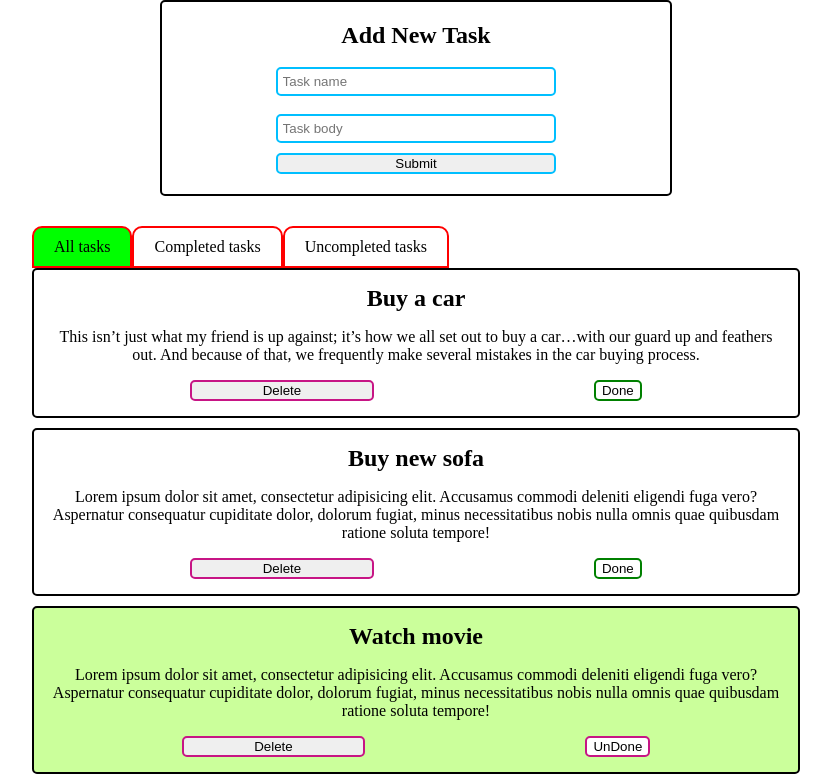
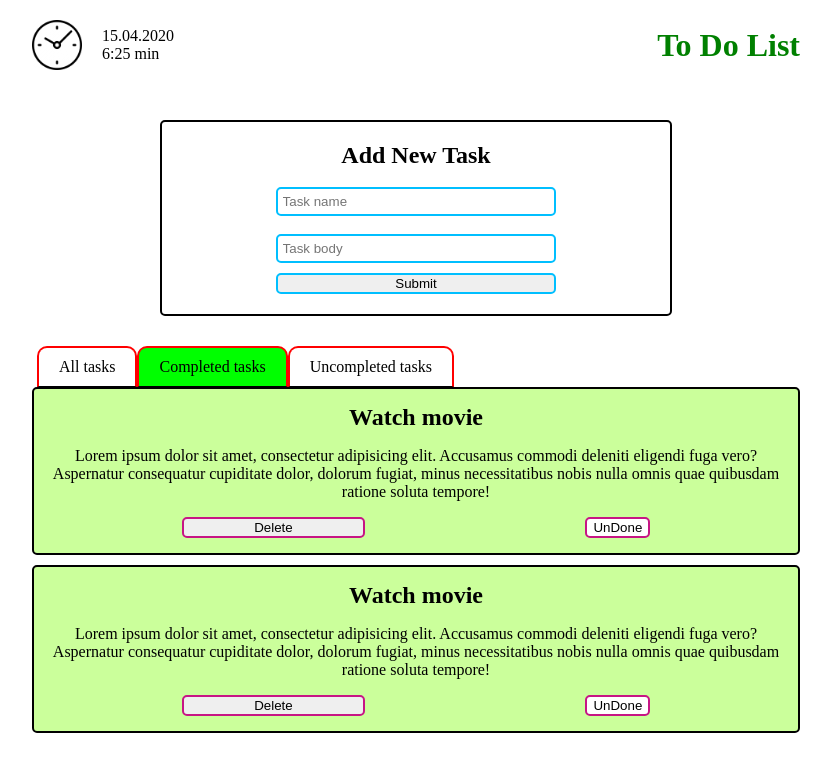
Before and after one commit to Planime/toDoList-webpack, a website built with webpack: page src/index.html in a window 1280 px wide. Both pictures are taken after a click on the element "Completed tasks". Shown: the top 781 px of the page, without its empty margins (224-1055 px from the left). Built offline with nearby package versions, Linux system fonts and the light colour scheme; files whose address does not match are found by name; a web font is replaced by a local one.

Commit message:
added comments

```diff
--- a/src/css/style.css
+++ b/src/css/style.css
@@ -17,6 +17,30 @@ ul {
     margin: 0;
     padding: 0;
     list-style: none;
+}
+
+
+.header {
+    width: 60%;
+    margin: 0 auto 30px;
+    display: flex;
+    justify-content: space-between;
+    padding: 20px 0;
+    align-items: center;
+
+}
+
+.header-title {
+
+}
+
+.header-clock-pic {
+    margin-right: 20px;
+}
+
+.header-clock {
+    display: flex;
+    align-items: center;
 }
 
 .form {
@@ -197,6 +221,7 @@ ul {
     display: flex;
     width: 60%;
     margin: 0 auto;
+    padding-left: 5px;
 }
 
 .tabs {
@@ -205,6 +230,7 @@ ul {
     border: 2px solid #ff0000;
     border-radius: 10px 10px 0 0;
     cursor: pointer;
+    border-bottom: 1px solid black;
 }
 
 .tabs:hover {
@@ -214,3 +240,7 @@ ul {
 .js-active-tab {
     background-color: #00ff00;
 }
+
+.js-display-none {
+    display: none;
+}
--- a/src/index.html
+++ b/src/index.html
@@ -5,6 +5,15 @@
     <title>ToDoTask</title>
 </head>
 <body>
+
+<header class="header">
+    <div class="header-clock">
+        <img class="header-clock-pic" src="./imgs/timePicture.png" height="50" width="50"/>
+        <div class="header-date">Time</div>
+    </div>
+
+    <h1 class="header-title">To Do List</h1>
+</header>
 
 <form class="form" name="form">
     <h2 class="form-title">Add New Task</h2>
--- a/src/js/config/ui.config.js
+++ b/src/js/config/ui.config.js
@@ -1,3 +1,8 @@
+/**
+ * @description User Interface elements from HTML
+ * @type {object} ui
+*/
+
 const ui = {
     form: document.forms["form"],
     inputTitle: document.querySelector('.task-title'),
@@ -5,7 +10,10 @@ const ui = {
     taskList: document.querySelector('.task-list'),
     confirmContainer: document.querySelector('.confirm-container'),
     confirmOk: document.querySelector('.confirm-delete-ok'),
-    confirmCancel: document.querySelector('.confirm-delete-cancel')
+    confirmCancel: document.querySelector('.confirm-delete-cancel'),
+    taskTabsContainer: document.querySelector('.tab-container'),
+    taskTabsAll: document.querySelectorAll('.tabs'),
+    time: document.querySelector('.header-date'),
 };
 
 export default ui
--- a/src/js/helpers/validate.js
+++ b/src/js/helpers/validate.js
@@ -6,9 +6,10 @@ const regExpDic = {
 
 /**
  * Function validate. Check input on RegExp provided in regExpDic by input data-required type
- *
  * @param {HTMLInputElement} el
  * @returns {Boolean} - return true if input valid or doesn't has attr data-required
+ *
+ * @type {object} regExpDic
  */
 
 export function validate(el) {
--- a/src/js/index.js
+++ b/src/js/index.js
@@ -1,6 +1,7 @@
 import '../css/style.css'
 import ui from "./config/ui.config"
 import tasks from '../assets/tasks';
+import '../assets/imgs/timePicture.png'
 import { validate } from './helpers/validate'
 import { showInputError, removeInputError } from './views/form';
 import { createObjOfTasks } from "./helpers/createObjOfTasks";
@@ -9,14 +10,21 @@ import { createNewTask } from "./helpers/createNewTask";
 import { nextTaskId } from "./helpers/nextTaskId";
 import { removeTask } from "./views/removeTask";
 import { setTaskCompleted } from "./views/setTaskCompleted";
+import { showAllTasks, showCompletedTasks, showUncompletedTasks } from "./views/renderTabTasks";
+import {showTime} from "./views/showTime";
 
-const { form, inputTitle, inputBody, taskList:taskContainer } = ui;
+
+
+const { form, inputTitle, inputBody, taskList:taskContainer, taskTabsContainer, taskTabsAll, time } = ui;
 const inputs = [inputTitle, inputBody];
+const [_, tabCompleted, tabUncompleted] = taskTabsAll;
 
 const objOfTasks = createObjOfTasks(tasks);
+showTime(time);
 
-
-// Events
+/**
+ * @description Events block
+ */
 form.addEventListener('submit', e => {
     e.preventDefault();
     onSubmit();
@@ -25,7 +33,30 @@ inputs.forEach(el => el.addEventListener('focus',  () => removeInputError(el) ))
 
 window.addEventListener('unload', () => {
     localStorage.setItem("tasks", JSON.stringify(objOfTasks))
-})
+});
+
+taskTabsContainer.addEventListener('click', (event) => {
+    const target = event.target;
+    if (target.classList.contains('js-active-tab') || !target.classList.contains('tabs')) return;
+    taskTabsAll.forEach((el) => {
+        el.classList.remove('js-active-tab')
+    });
+
+    showTabsTasks(target)
+
+});
+
+/**
+ * @description function showTabsTasks checking active tabs and showing tasks
+ * @param {HTMLSpanElement} target
+ */
+function showTabsTasks(target) {
+    const listItems = taskContainer.querySelectorAll('.task-item');
+
+    if (target.classList.contains('tab-all')) showAllTasks(target, listItems);
+    if (target.classList.contains('tab-completed'))  showCompletedTasks(target, listItems);
+    if (target.classList.contains('tab-uncompleted')) showUncompletedTasks(target, listItems);
+}
 
 taskContainer.addEventListener('click', (event) => {
     const target = event.target;
@@ -35,16 +66,22 @@ taskContainer.addEventListener('click', (event) => {
 
     if (target.hasAttribute('data-done-btn')) {
         const dataAttr = target.getAttribute('data-done-btn');
-        setTaskCompleted(target, dataAttr, objOfTasks)
+        setTaskCompleted(target, dataAttr, objOfTasks);
+
+        const listItems = document.querySelectorAll(".task-item");
+
+        if (tabCompleted.classList.contains("js-active-tab")) showCompletedTasks(tabCompleted, listItems);
+        if (tabUncompleted.classList.contains("js-active-tab")) showUncompletedTasks(tabUncompleted, listItems);
     }
 
 
 });
 
-
-
 renderAllTasks(objOfTasks);
 
+/**
+ * @description function onSubmit - event occurs at the click of a Submit button
+ */
 
 function onSubmit() {
 
@@ -58,7 +95,6 @@ function onSubmit() {
 
 
     if (!isValidForm) return;
-    console.log(objOfTasks)
 
     const nextId = nextTaskId(objOfTasks);
     const newTask = createNewTask(inputTitle.value, inputBody.value, nextId);
--- a/src/js/views/removeTask.js
+++ b/src/js/views/removeTask.js
@@ -1,19 +1,24 @@
 import ui from "../config/ui.config.js"
-import {createObjOfTasks} from "../helpers/createObjOfTasks";
 
 const {confirmContainer, confirmOk, confirmCancel} = ui;
 
 
+/**
+ * @description
+ * @param {HTMLButtonElement} target
+ * @param {object} objOfTasks
+ */
 export function removeTask(target, objOfTasks) {
-
-
-    console.log(target.parentElement);
     const parent = target.parentElement;
     const confirmDelete = confirm(parent, objOfTasks);
-
 }
 
-function confirm(parent, objOftasks) {
+/**
+ * @description
+ * @param {HTMLUListElement} parent
+ * @param {object} objOftasks
+ */
+ function confirm(parent, objOftasks) {
     confirmContainer.style.display = "block";
 
     confirmOk.onclick = () => {
--- /dev/null
+++ b/src/js/views/renderTabTasks.js
@@ -0,0 +1,42 @@
+/**
+ * @description function showAllTasks showing in container when user click on tab "All tasks"
+ * @param {HTMLSpanElement} target
+ * @param {NodeList} items
+ */
+export function showAllTasks(target, items) {
+    target.classList.add('js-active-tab');
+    items.forEach(el => el.classList.remove('js-display-none'))
+}
+
+/**
+ * @description function showCompletedTasks showing in container when user click on tab "Completed tasks"
+ * @param {HTMLSpanElement} target
+ * @param {NodeList} items
+ */
+export function showCompletedTasks(target, items) {
+    target.classList.add('js-active-tab');
+
+    items.forEach(el => {
+        if (el.classList.contains('task-item-done')) {
+            el.classList.remove('js-display-none')
+        } else {
+            el.classList.add('js-display-none')
+        }
+    })
+}
+
+/**
+ * @description function showCompletedTasks showing in container when user click on tab "unCompleted tasks"
+ * @param {HTMLSpanElement} target
+ * @param {NodeList} items
+ */
+export function showUncompletedTasks(target, items) {
+    target.classList.add('js-active-tab');
+    items.forEach(el => {
+        if (!el.classList.contains('task-item-done')) {
+            el.classList.remove('js-display-none')
+        } else {
+            el.classList.add('js-display-none')
+        }
+    })
+}
--- /dev/null
+++ b/src/js/views/showTime.js
@@ -0,0 +1,17 @@
+
+export function showTime(el) {
+    let date = new Date();
+    let year = date.getFullYear();
+    let day = date.getDate();
+    let month = date.getMonth() + 1;
+    let hours = date.getHours();
+    let minutes = date.getMinutes();
+
+
+    if (month < 10) month = "0" + month;
+    console.log(day);
+
+    if (minutes < 10) minutes = "0" + minutes;
+
+    el.innerHTML = `${day}.${month}.${year} <br> ${hours}:${minutes} min`
+}
--- a/webpack.config.js
+++ b/webpack.config.js
@@ -37,12 +37,12 @@ module.exports = {
             filename: '[name].css',
             options: {}
         }),
-        // new CopyWebpackPlugin([
-        //     {
-        //         from: path.resolve(__dirname, 'assets'),
-        //         to: path.resolve(__dirname, 'dist')
-        //     }
-        // ])
+        new CopyWebpackPlugin([
+            {
+                from: path.resolve(__dirname, './src/assets/'),
+                to: path.resolve(__dirname, 'dist')
+            }
+        ])
     ],
 
     module: {
```
Also changed, not shown: src/js/helpers/createNewTask.js (+9 -0 lines), src/js/helpers/createObjOfTasks.js (+7 -4 lines), src/js/helpers/nextTaskId.js (+7 -0 lines), src/js/views/form.js (+6 -1 lines), src/js/views/renderAllTasks.js (+15 -8 lines), src/js/views/setTaskCompleted.js (+10 -2 lines), src/assets/imgs/timePicture.png (added), 2 other files.
